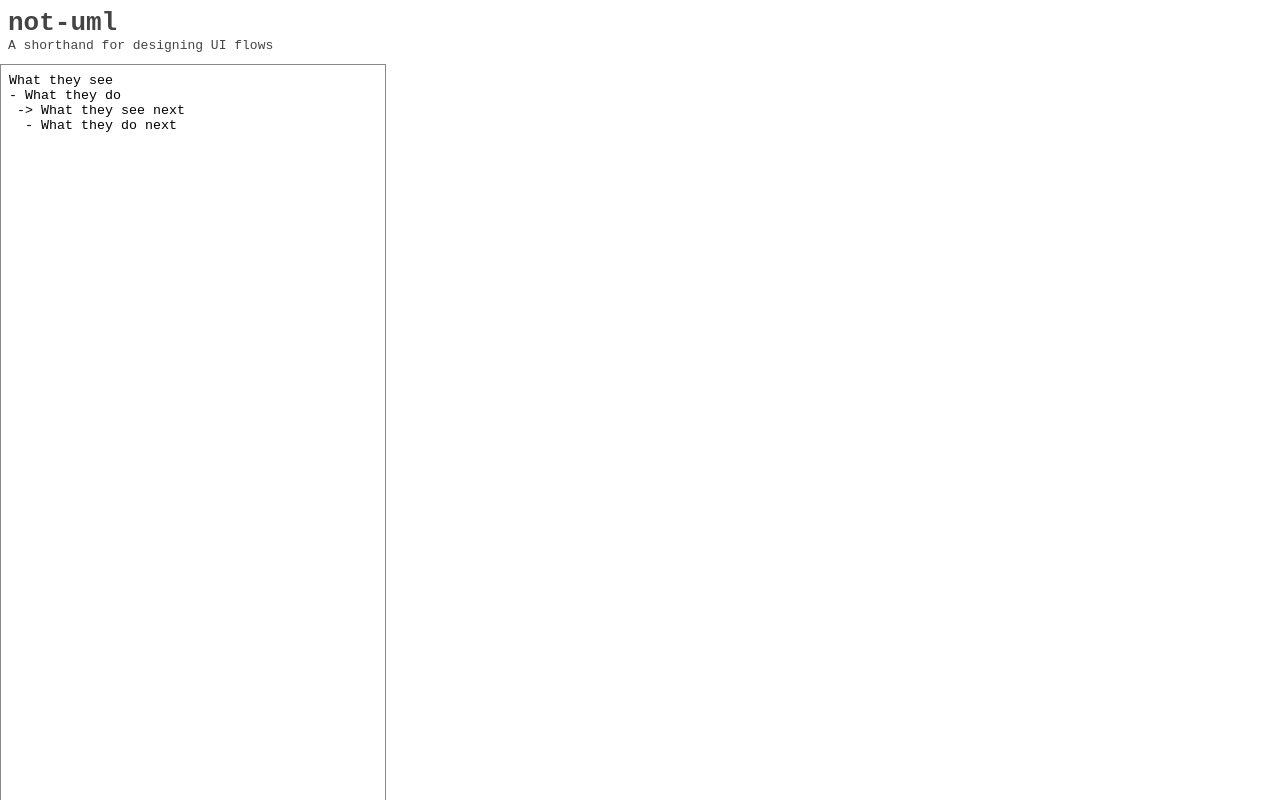
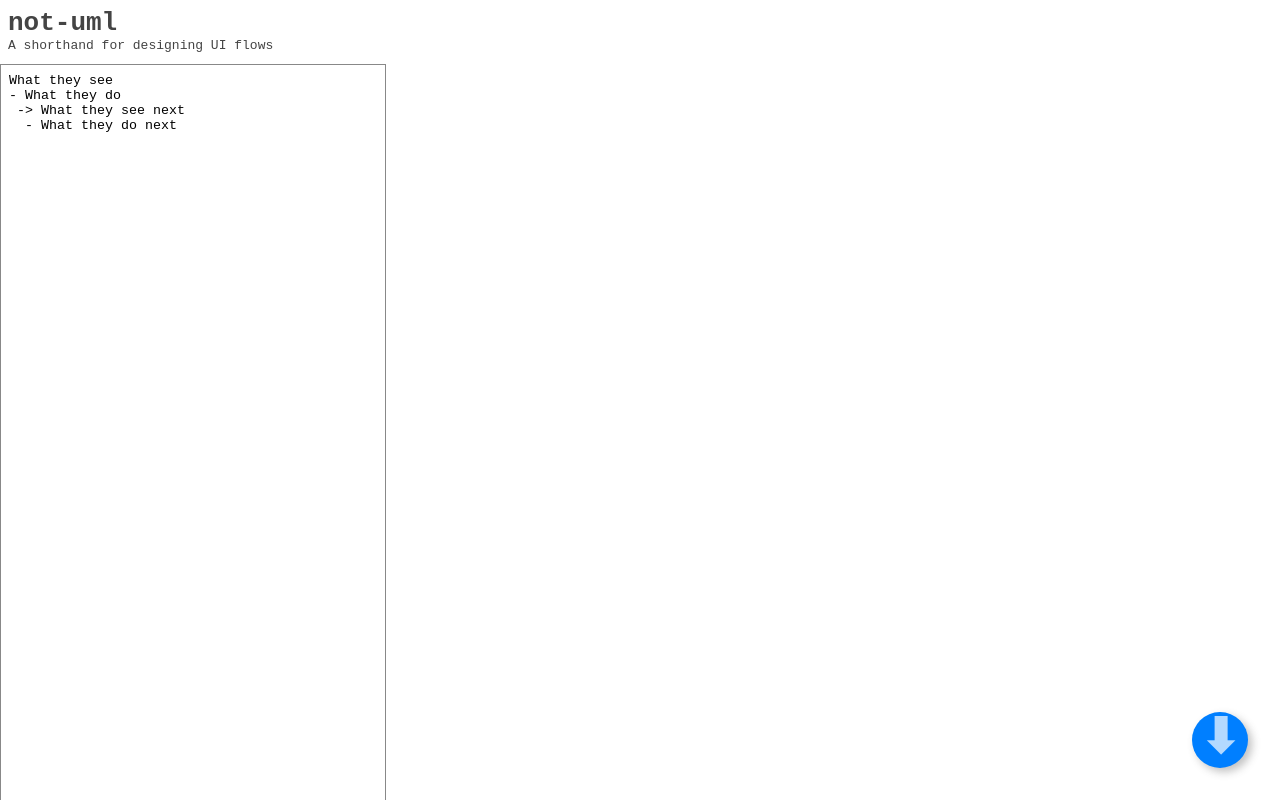
Before and after one commit to LBognanni/not-uml, a React (Create React App) app: page / in a window 1280 px wide. Built offline with nearby package versions, Linux system fonts and the light colour scheme.

Commit message:
:tada: add download button

```diff
--- a/src/App.css
+++ b/src/App.css
@@ -42,3 +42,41 @@
   color: #444;
   margin: 0
 }
+#download-button {
+  z-index: 2;
+  position: fixed;
+  right: 2em;
+  bottom: 2em;
+  background-color: #007FFF;
+  width: 56px;
+  height: 56px;
+  display: block;
+  border-radius: 50%;
+  box-shadow: 4px 4px 8px #4445;
+}
+
+#download-button:hover{
+  background-color: #0072E5;
+  box-shadow: 4px 4px 8px #4447;
+}
+
+#download-button::before{
+  position: absolute;
+  width: 100%;
+  height: 100%;
+  content: "⬇";
+  font-weight: bold;
+  color: rgba(255,255,255, 0.7);
+  font-size: 48px;
+  line-height: 100%;
+  text-align: center;
+}
+
+
+#download-button:hover::before{
+  color: rgba(255,255,255, 1);
+}
+
+#download-button span{
+  display: none;
+}
--- a/src/App.tsx
+++ b/src/App.tsx
@@ -11,12 +11,17 @@ function App() {
 `);
   const [svg, updateSvg] = useState("");
   const [svgWidth, updateSvgWidth] = useState(100);
+  const [svgBlob, updateSvgBlob] = useState("");
 
   function convertSvg(text: string){
     updateText(text);
     const result = convertToSvg(text);
     updateSvg(result.svg)
     updateSvgWidth(result.box.right);
+
+    var data = new Blob([result.svg], {type: 'image/svg+xml'});
+    var url = window.URL.createObjectURL(data);
+    updateSvgBlob(url);
   }
 
   return (
@@ -32,6 +37,7 @@ function App() {
       <div className="chart-container">
         <div style={{width: svgWidth + "px"}} dangerouslySetInnerHTML={{ __html: svg }} />
       </div>
+      <a title="Download SVG" id="download-button" download="chart.svg" href={svgBlob}><span>Download</span></a>
     </div>
   );
 }
```
